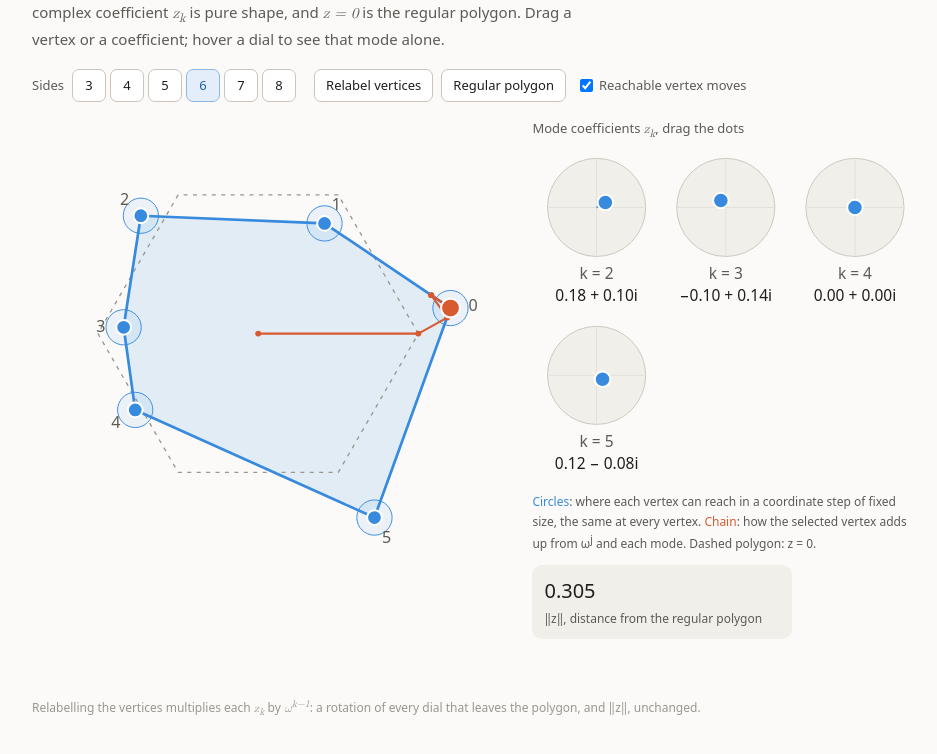
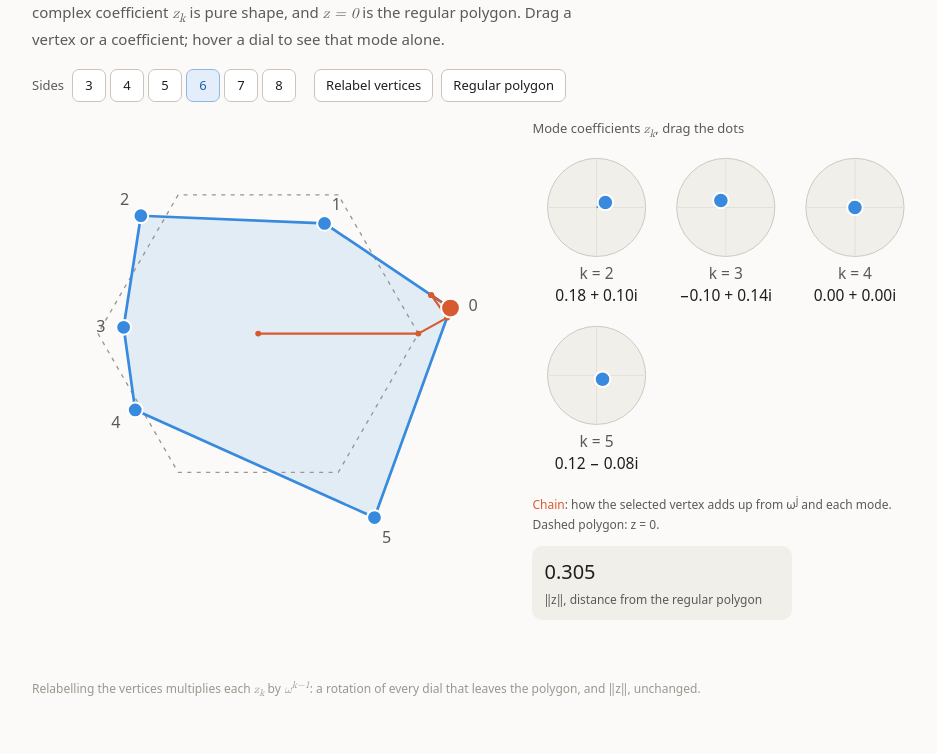
Before and after one commit to hjrrockies/hjrrockies.github.io, a plain HTML site: page fourier-polygon/index.html in a window 1280 px wide. Shown: the part 126-880 px from the top of the page, without its empty margins (164-1101 px from the left). Drawn offline with Linux system fonts and the light colour scheme.

Commit message:
Fourier polygons: drop the reachable-moves circles
Co-Authored-By: Claude Opus 5.5 <noreply@anthropic.com>

```diff
--- a/fourier-polygon/index.html
+++ b/fourier-polygon/index.html
@@ -64,7 +64,6 @@ that mode alone.</p>
 <div class="fp-row">
   <span>Sides</span><span id="ns" style="display:flex;gap:4px"></span>
   <button id="rel" style="margin-left:10px">Relabel vertices</button><button id="reg">Regular polygon</button>
-  <label style="display:flex;align-items:center;gap:6px;margin-left:6px"><input type="checkbox" id="reach" checked style="margin:0">Reachable vertex moves</label>
 </div>
 <div class="fp-grid">
   <div>
@@ -82,7 +81,7 @@ that mode alone.</p>
 <span class="math">ω<sup>k−1</sup></span>: a rotation of every dial that leaves the polygon, and ‖z‖, unchanged.</footer>
 </main>
 <script>
-const TAU=2*Math.PI,R0=0.11;
+const TAU=2*Math.PI;
 const css=n=>getComputedStyle(document.documentElement).getPropertyValue(n).trim();
 const S={N:6,z:{},sel:0,drag:null,hover:null,raw:null,arcs:null,fit:null,zr:1,note:''};
 const $=id=>document.getElementById(id);
@@ -110,8 +109,6 @@ h+=`<polygon points="${P(v)}" fill="${BLUE}" fill-opacity="0.13" stroke="none"/>
 const g=[];for(let j=0;j<n;j++)g.push(om(j));h+=`<polygon points="${P(g)}" fill="none" stroke="var(--text-muted)" stroke-width="1" stroke-dasharray="3 4"/>`;
 if(S.hover!=null){const m=[];for(let j=0;j<n;j++){const t=mul(S.z[S.hover],om(j,S.hover)),b=om(j);m.push([b[0]+t[0],b[1]+t[1]])}h+=`<polygon points="${P(m)}" fill="none" stroke="${CORAL}" stroke-width="1.2" stroke-dasharray="6 3"/>`}
 h+=`<polygon points="${P(v)}" fill="none" stroke="${BLUE}" stroke-width="2" stroke-linejoin="round"/>`;
-const r=R0*f.s;
-if($('reach').checked){for(const p of v){const c=pt(p,f);h+=`<circle cx="${fm(c[0])}" cy="${fm(c[1])}" r="${fm(r)}" fill="${BLUE}" fill-opacity="0.08" stroke="${BLUE}" stroke-width="0.7"/>`}}
 if(!S.raw){let a=[0,0],b=om(S.sel);const ch=[[0,0],b];a=b;for(const k of modes()){const t=mul(S.z[k],om(S.sel,k));a=[a[0]+t[0],a[1]+t[1]];ch.push(a)}h+=`<polyline points="${P(ch)}" fill="none" stroke="${CORAL}" stroke-width="1.6" stroke-linejoin="round"/>`;ch.forEach(p=>{const c=pt(p,f);h+=`<circle cx="${fm(c[0])}" cy="${fm(c[1])}" r="2.2" fill="${CORAL}"/>`})}
 const cen=v.reduce((s,p)=>[s[0]+p[0]/n,s[1]+p[1]/n],[0,0]);
 v.forEach((p,j)=>{const c=pt(p,f),d=sub(p,cen),m=abs(d)||1,lx=c[0]+17*d[0]/m,ly=c[1]-17*d[1]/m;h+=`<circle cx="${fm(c[0])}" cy="${fm(c[1])}" r="${j===S.sel?7:5.5}" fill="${j===S.sel?CORAL:BLUE}" stroke="var(--surface-2)" stroke-width="1.5" style="cursor:grab"/><text x="${fm(Math.min(350,Math.max(10,lx)))}" y="${fm(Math.min(352,Math.max(12,ly)))}" text-anchor="middle" dominant-baseline="central" style="font-size:12px;fill:var(--text-secondary)">${j}</text>`});
@@ -123,7 +120,7 @@ if(S.arcs&&S.arcs[k]&&abs(S.arcs[k])>1e-6){const o=S.arcs[k],ox=x+o[0]*sc,oy=y-o
 h+=`<line x1="${x}" y1="${y}" x2="${fm(px)}" y2="${fm(py)}" stroke="${BLUE}" stroke-width="1.3"/><circle cx="${fm(px)}" cy="${fm(py)}" r="6" fill="${BLUE}" stroke="var(--surface-2)" stroke-width="1.5" style="cursor:grab"/><text x="${x}" y="${y+RD+13}" text-anchor="middle" dominant-baseline="central" style="font-size:12px;fill:var(--text-secondary)">k = ${k}</text><text x="${x}" y="${y+RD+30}" text-anchor="middle" dominant-baseline="central" style="font-size:12px;fill:var(--text-primary);font-variant-numeric:tabular-nums">${cfmt(z)}</text>`});
 const rows=Math.ceil((S.N-2)/3);$('disks').setAttribute('viewBox',`0 0 300 ${rows*ROWH+2}`);$('disks').innerHTML=h}
 function readouts(BLUE,CORAL){$('rz').textContent=znorm().toFixed(3);$('note').textContent=S.note;
-$('legend').innerHTML=`<span style="color:${BLUE}">Circles</span>: where each vertex can reach in a coordinate step of fixed size, the same at every vertex. <span style="color:${CORAL}">Chain</span>: how the selected vertex adds up from ω<sup>j</sup> and each mode. Dashed polygon: z = 0.`;
+$('legend').innerHTML=`<span style="color:${CORAL}">Chain</span>: how the selected vertex adds up from ω<sup>j</sup> and each mode. Dashed polygon: z = 0.`;
 document.querySelectorAll('#ns button').forEach(b=>b.classList.toggle('fp-on',+b.dataset.n===S.N))}
 function evt(svg,e){const r=svg.getBoundingClientRect(),vb=svg.viewBox.baseVal;return [(e.clientX-r.left)*vb.width/r.width,(e.clientY-r.top)*vb.height/r.height]}
 const poly=$('poly'),disks=$('disks');
@@ -139,7 +136,6 @@ const endZ=()=>{if(S.drag&&S.drag.t==='z'){S.drag=null;render()}};
 disks.addEventListener('pointerup',endZ);disks.addEventListener('pointercancel',endZ);
 disks.addEventListener('pointerleave',()=>{if(!S.drag&&S.hover!=null){S.hover=null;render()}});
 [3,4,5,6,7,8].forEach(n=>{const b=document.createElement('button');b.textContent=n;b.dataset.n=n;b.style.minWidth='34px';b.onclick=()=>{setN(n);render()};$('ns').appendChild(b)});
-$('reach').onchange=render;
 $('reg').onclick=()=>{setN(S.N);render()};
 $('rel').onclick=()=>{const z0=znorm();S.arcs={};for(const k of modes()){S.arcs[k]=S.z[k].slice();S.z[k]=mul(S.z[k],om(1,k-1))}S.sel=(S.sel+S.N-1)%S.N;S.note=`Same polygon, new labels (drawn turned by one step, since mode 1 is pinned to ω^j): each dial rotated by ω^(k−1), and ‖z‖ stays ${z0.toFixed(3)}.`;render()};
 matchMedia('(prefers-color-scheme: dark)').addEventListener('change',render);
```
